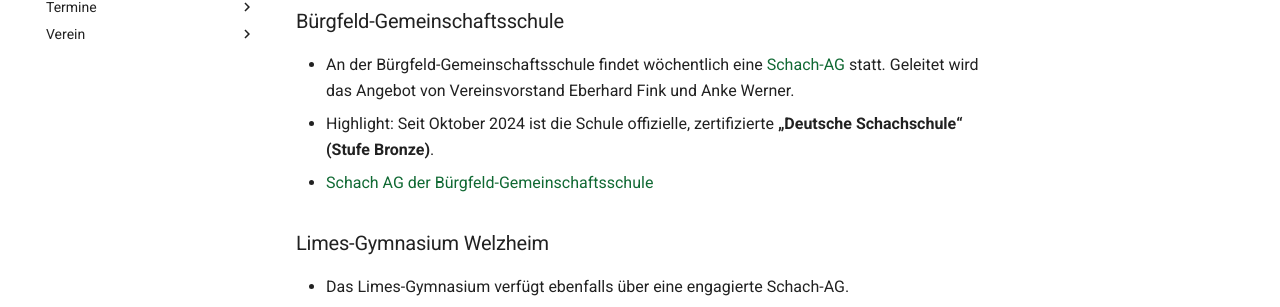
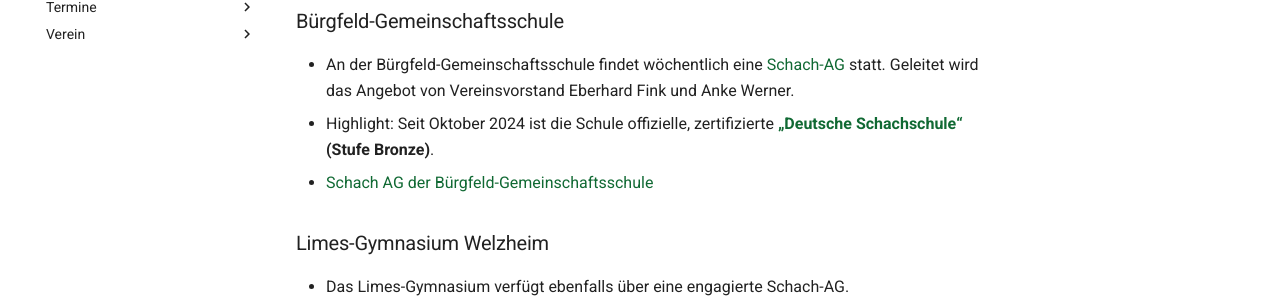
Before and after one commit to schachwelzheim/schachwelzheim, an MkDocs documentation site: the page built from docs/jugend/schach-ags.md, in a window 1280 px wide and 900 px high. Shown: the part 383-690 px from the top of the window. Built offline with MkDocs 1.6.1 and Material for MkDocs 9.7.7, drawn with Linux system fonts in a browser that asks for light colours; part of the change alters nothing that is shown.

```diff
--- a/docs/jugend/schach-ags.md
+++ b/docs/jugend/schach-ags.md
@@ -9,8 +9,8 @@ Zurzeit gibt es an drei Schulen aktive Schach-AGs.
 ### Bürgfeld-Gemeinschaftsschule
 
 * An der Bürgfeld-Gemeinschaftsschule findet wöchentlich eine [Schach-AG](https://buergfeld-gms.de/schach-ag/) statt. Geleitet wird das Angebot von Vereinsvorstand Eberhard Fink und Anke Werner.
-* Highlight: Seit Oktober 2024 ist die Schule offizielle, zertifizierte **„Deutsche Schachschule“ (Stufe Bronze)**.
-* [Schach AG der Bürgfeld-Gemeinschaftsschule](https://buergfeld-gms.de/)
+* Highlight: Seit Oktober 2024 ist die Schule offizielle, zertifizierte **[„Deutsche Schachschule“](https://www.deutsche-schachjugend.de/service/auszeichnung-und-foerderung/qualitaetssiegel/deutsche-schachschule-ein-guetesiegel-der-dsj/) (Stufe Bronze)**.
+* [Schach AG der Bürgfeld-Gemeinschaftsschule](https://buergfeld-gms.de/schach-ag/)
 
 ### Limes-Gymnasium Welzheim
 
```
